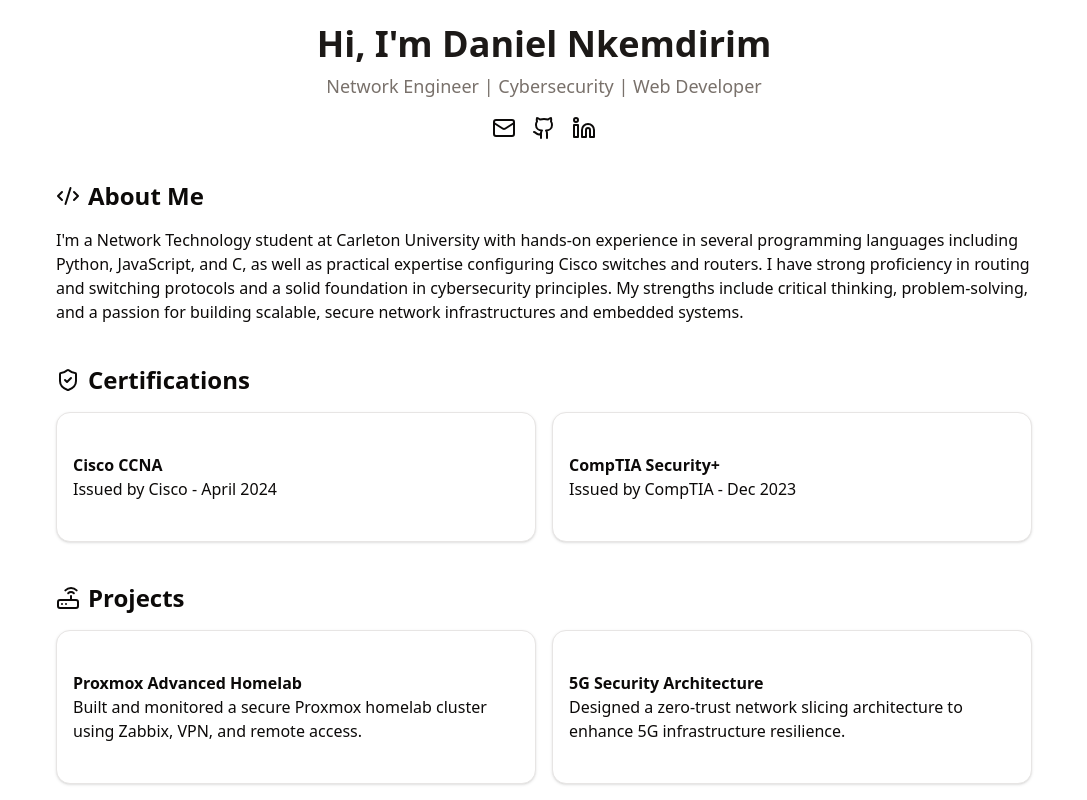
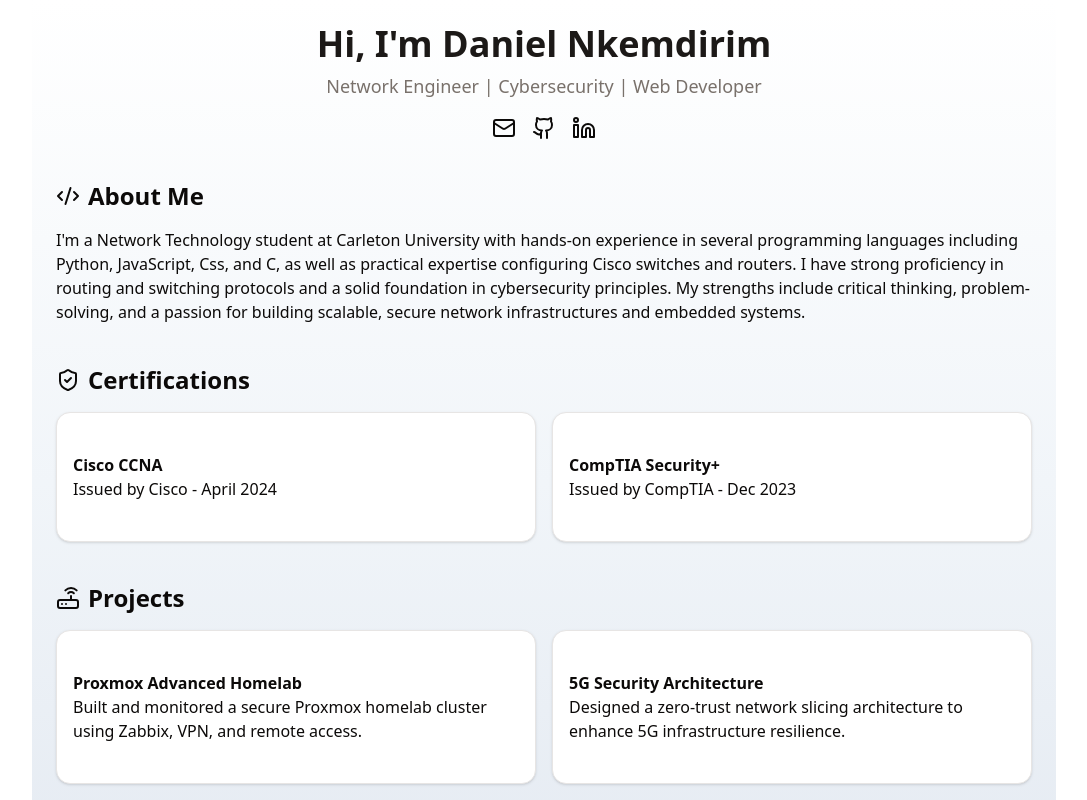
Before and after one commit to Danieln7760/my-portfolio, a Next.js app: page / in a window 1280 px wide. Shown: the top 800 px of the page, without its empty margins (96-1183 px from the left). Built offline with nearby package versions, Linux system fonts and the light colour scheme.

Commit message:
Update homepage

```diff
--- a/src/app/page.tsx
+++ b/src/app/page.tsx
@@ -4,7 +4,7 @@ import { Mail, Github, Linkedin, Code2, Router, ShieldCheck } from "lucide-react
 
 export default function PortfolioHome() {
   return (
-    <main className="p-6 max-w-5xl mx-auto animate-fade-in">
+    <main className="p-6 max-w-5xl mx-auto animate-fade-in bg-gradient-to-b from-white via-slate-100 to-slate-200 dark:from-[#0c0c0c] dark:via-[#111827] dark:to-[#1f2937]">
       <section className="text-center mb-10">
         <h1 className="text-4xl font-bold mb-2 text-primary">Hi, I&#39;m Daniel Nkemdirim</h1>
         <p className="text-lg text-muted-foreground">
@@ -20,7 +20,7 @@ export default function PortfolioHome() {
       <section className="mb-10">
         <h2 className="text-2xl font-semibold mb-4 flex items-center gap-2"><Code2 /> About Me</h2>
         <p>
-          I&#39;m a Network Technology student at Carleton University with hands-on experience in several programming languages including Python, JavaScript, and C, as well as practical expertise configuring Cisco switches and routers. I have strong proficiency in routing and switching protocols and a solid foundation in cybersecurity principles. My strengths include critical thinking, problem-solving, and a passion for building scalable, secure network infrastructures and embedded systems.
+          I&#39;m a Network Technology student at Carleton University with hands-on experience in several programming languages including Python, JavaScript, Css, and C, as well as practical expertise configuring Cisco switches and routers. I have strong proficiency in routing and switching protocols and a solid foundation in cybersecurity principles. My strengths include critical thinking, problem-solving, and a passion for building scalable, secure network infrastructures and embedded systems.
         </p>
       </section>
 
```
